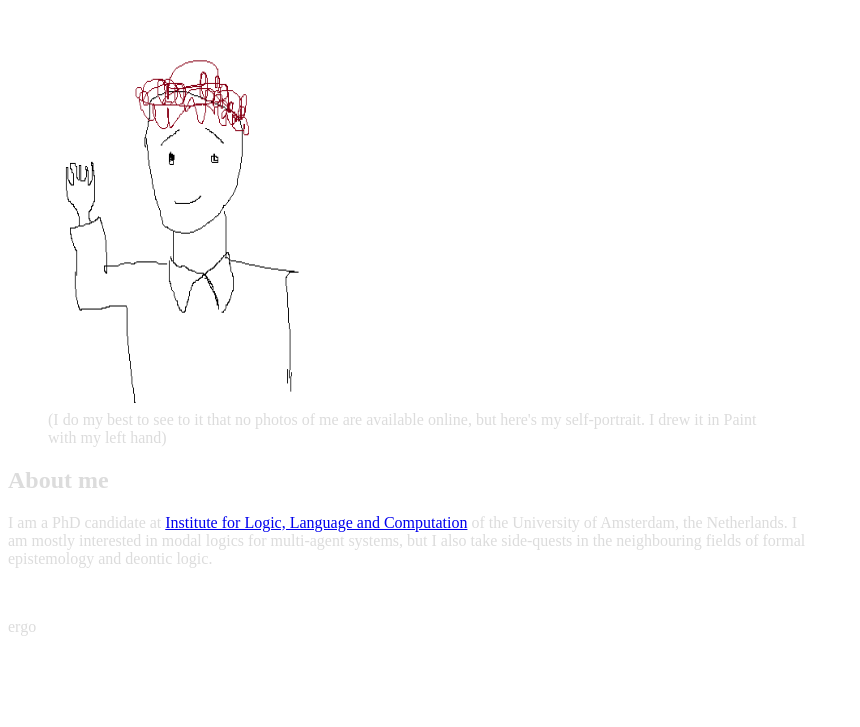
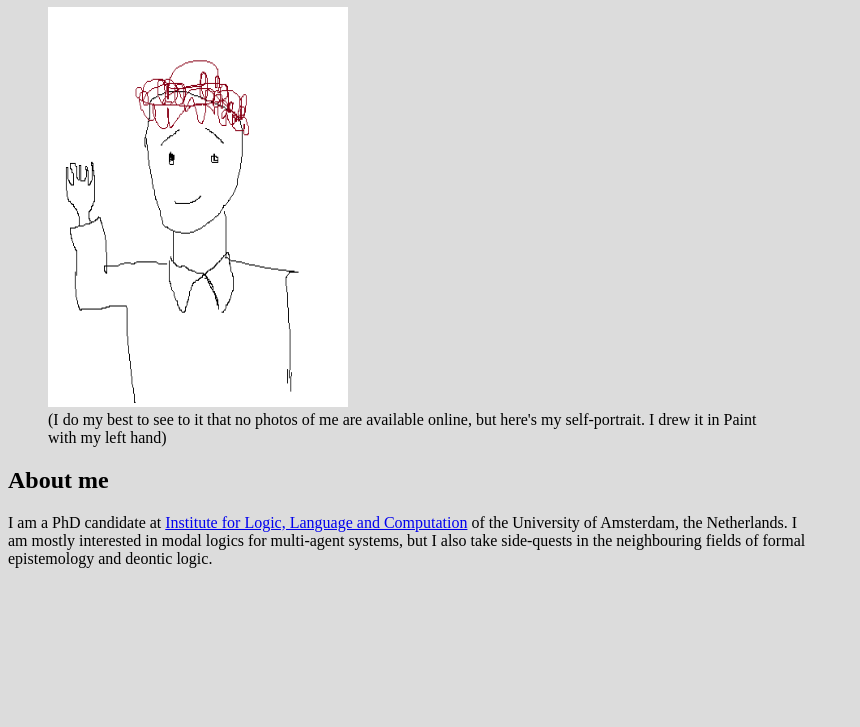
Before and after one commit to dkhaito/dkhaito.github.io, a plain HTML site: page main.html in a window 1280 px wide. Shown: the part 73-800 px from the top of the page, without its empty margins (0-860 px from the left). Drawn offline with Linux system fonts and the light colour scheme.

Commit message:
Update main.html

```diff
--- a/main.html
+++ b/main.html
@@ -1,10 +1,10 @@
 <!DOCTYPE html>
 <html>
 <head>
-<style>
-    body {color:gainsboro; max-width: 800px;}
-</style>
- <title> Daniil Khaitovich's homepage </title>
+    <style>
+        body {background-color:gainsboro; max-width: 800px; }
+    </style>
+    <title> Daniil Khaitovich's homepage </title>
 </head>
 <body>
 <h1>Daniil Khaitovich (he/him)</h1>
@@ -20,6 +20,5 @@ height="400">
 I am  mostly interested in modal logics for multi-agent systems, but I also take side-quests in the neighbouring fields of formal epistemology and deontic logic.
 </p>
 <br>
-<p> ergo </p>
 </body>
 </html>
```
